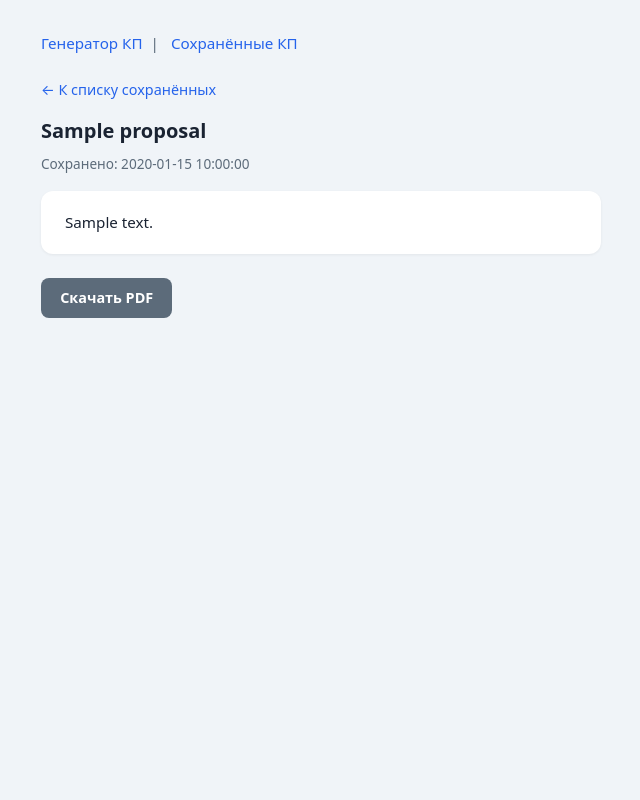
After one commit to DmitriyP31/commercial_proposal_generator, a Flask app: template templates/view.html in a window 1280 px wide. The commit adds this page. Shown: the whole page, without its empty margins (319-959 px from the left). Run offline with Flask 3, Linux system fonts and the light colour scheme; the template is opened without the code that fills it: most values are stand-ins (such as "Sample title", 1, 10 or a date in 2020); some libraries are stand-ins or nearby versions.

Commit message:
Added saving

```diff
--- a/app.py
+++ b/app.py
@@ -3,14 +3,18 @@
 Генератор коммерческих предложений (V2).
 
 Как устроен файл:
-  1. Константы и настройки (лимиты, кэш шрифта)
-  2. Вспомогательные функции (шрифт, очистка текста, отрисовка PDF)
-  3. Маршруты: главная страница, генерация КП, скачивание PDF
+  1. Константы (лимиты, путь к файлу сохранённых КП)
+  2. Хранение: чтение/запись JSON-файла
+  3. Вспомогательные функции (шрифт, очистка текста, отрисовка PDF)
+  4. Маршруты: главная, генерация, скачать/сохранить, список, просмотр
 """
 
 import io
+import json
 import os
-from flask import Flask, request, render_template, send_file
+import uuid
+from datetime import datetime
+from flask import Flask, request, render_template, send_file, redirect, url_for, abort
 from reportlab.lib.pagesizes import A4
 from reportlab.pdfgen import canvas
 from reportlab.pdfbase import pdfmetrics
@@ -23,9 +27,51 @@ app = Flask(__name__)
 # --- Константы (удобно менять в одном месте) ---
 MAX_FIELD_LEN = 500          # макс. длина каждого поля формы (символов)
 MAX_PROPOSAL_LEN = 100_000   # макс. длина текста КП при скачивании PDF
+STORAGE_FILE = os.path.join(os.path.dirname(__file__), "saved_proposals.json")
 
 # Кэш имени шрифта: регистрируем один раз, дальше только возвращаем имя
 _cached_font_name = None
+
+
+def _load_proposals():
+    """Читает список сохранённых КП из файла. Если файла нет — возвращает пустой список."""
+    if not os.path.isfile(STORAGE_FILE):
+        return []
+    with open(STORAGE_FILE, "r", encoding="utf-8") as f:
+        return json.load(f)
+
+
+def _save_proposals(proposals):
+    """Записывает список КП в файл."""
+    with open(STORAGE_FILE, "w", encoding="utf-8") as f:
+        json.dump(proposals, f, ensure_ascii=False, indent=2)
+
+
+def _add_proposal(text, title=None):
+    """Добавляет новое КП. title — название в списке; если не задано — берётся первая строка текста. Возвращает id."""
+    proposals = _load_proposals()
+    raw_title = (title or "").strip()
+    if not raw_title:
+        first_line = (text or "").strip().split("\n")[0][:80]
+        raw_title = first_line or "Без названия"
+    new_id = str(uuid.uuid4())[:8]
+    new_item = {
+        "id": new_id,
+        "title": raw_title,
+        "text": text,
+        "created_at": datetime.now().strftime("%Y-%m-%d %H:%M"),
+    }
+    proposals.append(new_item)
+    _save_proposals(proposals)
+    return new_id
+
+
+def _get_proposal_by_id(proposal_id):
+    """Возвращает словарь КП по id или None."""
+    for item in _load_proposals():
+        if item.get("id") == proposal_id:
+            return item
+    return None
 
 
 def _get_pdf_font():
@@ -120,6 +166,21 @@ def _draw_text_on_canvas(pdf_canvas, text, font_name, page_layout):
         y -= line_height
 
 
+def _build_pdf_response(text, download_name="commercial_proposal.pdf"):
+    """Собирает PDF из текста и отдаёт ответ для скачивания. Используется и с главной, и со страницы сохранённого КП."""
+    text = _sanitize_text_for_pdf(text)
+    buffer = io.BytesIO()
+    font_name = _get_pdf_font()
+    pdf_canvas = canvas.Canvas(buffer, pagesize=A4)
+    pdf_canvas.setFont(font_name, 12)
+    width, height = A4
+    page_layout = {"width": width, "height": height, "margin": 50, "line_height": 16, "max_chunk": 80}
+    _draw_text_on_canvas(pdf_canvas, text, font_name, page_layout)
+    pdf_canvas.save()
+    buffer.seek(0)
+    return send_file(buffer, mimetype="application/pdf", as_attachment=True, download_name=download_name)
+
+
 def _render_form_page(proposal_text=None, error=None):
     """Общие параметры для страницы с формой (при загрузке и при ошибке)."""
     return render_template(
@@ -179,46 +240,48 @@ def generate():
     return _render_form_page(proposal_text=proposal_text, error=None)
 
 
-@app.route("/download", methods=["POST"])
-def download_pdf():
-    """Берём текст КП из формы, проверяем его и отдаём пользователю файл PDF."""
+@app.route("/proposal_action", methods=["POST"])
+def proposal_action():
+    """Одна форма с двумя кнопками: «Скачать PDF» или «Сохранить в список». По полю action решаем, что делать."""
     text = request.form.get("proposal_text", "")
+    action = request.form.get("action", "")
 
     if not text.strip():
-        return "Текст предложения пуст. Сгенерируйте КП и при необходимости отредактируйте его.", 400
+        return _render_form_page(proposal_text=text, error="Текст предложения пуст. Сгенерируйте КП и при необходимости отредактируйте его."), 400
+    if len(text) > MAX_PROPOSAL_LEN:
+        return _render_form_page(proposal_text=text, error=f"Текст КП слишком длинный (макс. {MAX_PROPOSAL_LEN} символов)."), 400
 
-    if len(text) > MAX_PROPOSAL_LEN:
-        return (
-            f"Текст КП слишком длинный (макс. {MAX_PROPOSAL_LEN} символов). Сократите или разбейте на части.",
-            400,
-        )
+    if action == "save":
+        title = request.form.get("save_title", "").strip()
+        new_id = _add_proposal(text, title=title or None)
+        return redirect(url_for("view_proposal", proposal_id=new_id))
+    return _build_pdf_response(text)
 
-    text = _sanitize_text_for_pdf(text)
 
-    # Создаём PDF в памяти (файл на диск не сохраняем)
-    buffer = io.BytesIO()
-    font_name = _get_pdf_font()
-    pdf_canvas = canvas.Canvas(buffer, pagesize=A4)
-    pdf_canvas.setFont(font_name, 12)
+@app.route("/saved/")
+def list_proposals():
+    """Страница со списком сохранённых КП (новые сверху)."""
+    proposals = list(reversed(_load_proposals()))
+    return render_template("list.html", proposals=proposals)
 
-    width, height = A4
-    page_layout = {
-        "width": width,
-        "height": height,
-        "margin": 50,
-        "line_height": 16,
-        "max_chunk": 80,
-    }
-    _draw_text_on_canvas(pdf_canvas, text, font_name, page_layout)
-    pdf_canvas.save()
-    buffer.seek(0)
 
-    return send_file(
-        buffer,
-        mimetype="application/pdf",
-        as_attachment=True,
-        download_name="commercial_proposal.pdf",
-    )
+@app.route("/saved/<proposal_id>")
+def view_proposal(proposal_id):
+    """Просмотр одного сохранённого КП."""
+    item = _get_proposal_by_id(proposal_id)
+    if item is None:
+        abort(404)
+    return render_template("view.html", proposal=item)
+
+
+@app.route("/saved/<proposal_id>/pdf")
+def download_saved_pdf(proposal_id):
+    """Скачать сохранённое КП в виде PDF."""
+    item = _get_proposal_by_id(proposal_id)
+    if item is None:
+        abort(404)
+    safe_title = "".join(c for c in (item.get("title") or "proposal")[:30] if c.isalnum() or c in " _-")
+    return _build_pdf_response(item["text"], download_name=f"КП_{safe_title or 'proposal'}.pdf")
 
 
 if __name__ == "__main__":
--- /dev/null
+++ b/templates/view.html
@@ -0,0 +1,50 @@
+<!DOCTYPE html>
+<html lang="ru">
+<head>
+    <meta charset="UTF-8">
+    <meta name="viewport" content="width=device-width, initial-scale=1.0">
+    <title>{{ proposal.title }}</title>
+    <style>
+        :root {
+            --bg: #f0f4f8;
+            --card: #ffffff;
+            --text: #1a2332;
+            --text-muted: #5c6b7a;
+            --accent: #2563eb;
+            --accent-hover: #1d4ed8;
+            --radius: 12px;
+            --shadow: 0 1px 3px rgba(0,0,0,.06);
+        }
+        * { box-sizing: border-box; }
+        body { font-family: system-ui, -apple-system, 'Segoe UI', Roboto, sans-serif; background: var(--bg); color: var(--text); margin: 0; min-height: 100vh; padding: 2rem 1rem; line-height: 1.5; }
+        .wrap { max-width: 560px; margin: 0 auto; }
+        h1 { font-size: 1.25rem; font-weight: 700; margin: 0 0 0.5rem; }
+        .meta { font-size: 0.85rem; color: var(--text-muted); margin-bottom: 1rem; }
+        .card { background: var(--card); border-radius: var(--radius); box-shadow: var(--shadow); padding: 1.25rem 1.5rem; margin-bottom: 1rem; white-space: pre-wrap; font-size: 0.95rem; }
+        .btn { display: inline-block; margin-top: 0.5rem; padding: 0.6rem 1.2rem; font-family: inherit; font-size: 0.9rem; font-weight: 600; color: #fff; background: var(--accent); border: none; border-radius: 8px; text-decoration: none; }
+        .btn:hover { background: var(--accent-hover); }
+        .btn-secondary { background: var(--text-muted); }
+        .btn-secondary:hover { background: #4a5568; }
+        .nav-header { margin-bottom: 1.5rem; font-size: 0.95rem; }
+        .nav-header a { color: var(--accent); text-decoration: none; font-weight: 500; }
+        .nav-header a:hover { text-decoration: underline; }
+        .nav-header span { color: var(--text-muted); margin: 0 0.5rem; }
+        .back-link { margin-bottom: 1rem; font-size: 0.9rem; }
+        .back-link a { color: var(--accent); text-decoration: none; }
+        .back-link a:hover { text-decoration: underline; }
+    </style>
+</head>
+<body>
+    <div class="wrap">
+        <nav class="nav-header" aria-label="Навигация">
+            <a href="{{ url_for('index') }}">Генератор КП</a><span>|</span>
+            <a href="{{ url_for('list_proposals') }}">Сохранённые КП</a>
+        </nav>
+        <p class="back-link"><a href="{{ url_for('list_proposals') }}">← К списку сохранённых</a></p>
+        <h1>{{ proposal.title }}</h1>
+        <div class="meta">Сохранено: {{ proposal.created_at }}</div>
+        <div class="card">{{ proposal.text }}</div>
+        <a href="{{ url_for('download_saved_pdf', proposal_id=proposal.id) }}" class="btn btn-secondary">Скачать PDF</a>
+    </div>
+</body>
+</html>
```
Also changed, not shown: templates/index.html (+19 -3 lines), templates/list.html (added, +52 -0 lines), README.md, 1 other file.
